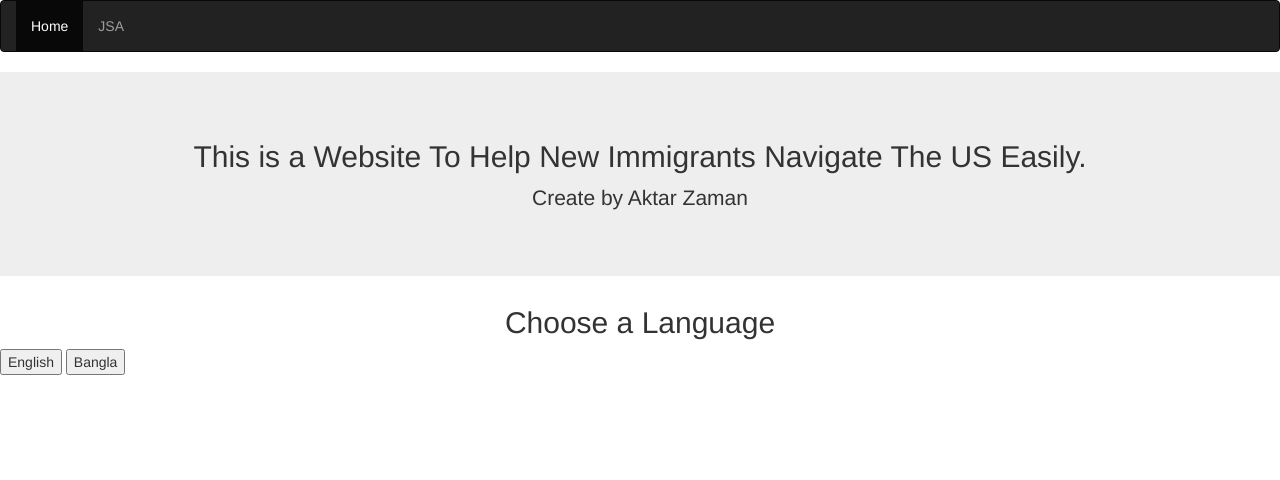
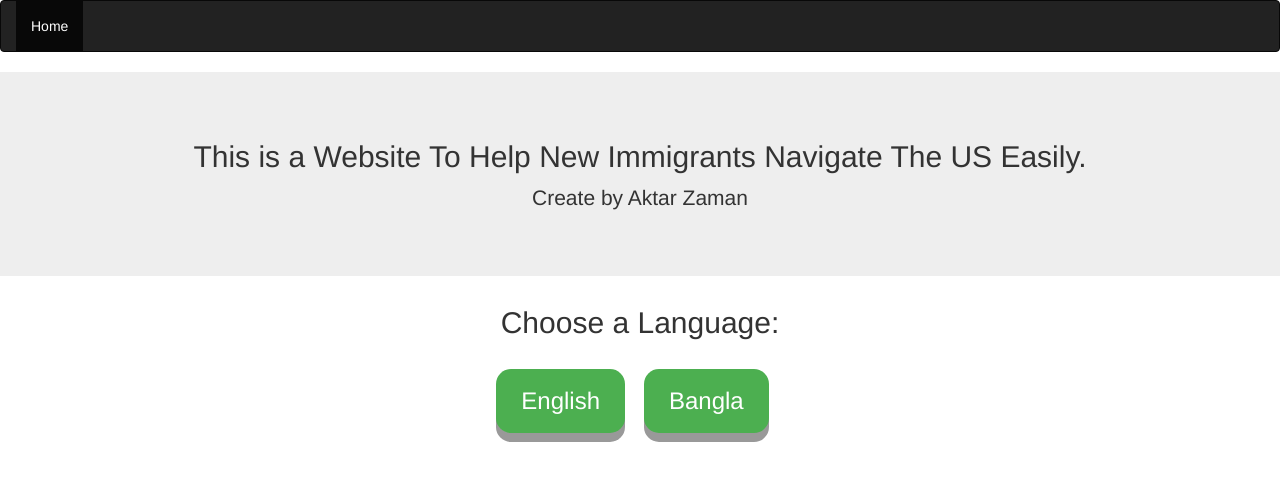
Before and after one commit to Zamy97/Help-Immigrants, a website: page views/index.html in a window 1280 px wide. Drawn offline with nearby package versions, Linux system fonts and the light colour scheme.

Commit message:
adding css buttons

```diff
--- a/views/index.html
+++ b/views/index.html
@@ -14,7 +14,6 @@
   <div class="container-fluid">
     <ul class="nav navbar-nav">
       <li class="active"><a href="/">Home</a></li>
-      <li><a href="/about">JSA</a></li>
     </ul>
   </div>
 </nav>
@@ -25,10 +24,48 @@
 </div>
 
 <div class="Jumbtron text-center">
-    <h2> Choose a Language </h2>
+    <h2> Choose a Language: </h2>
+    <br>
 </div>
-<button  type="button"> English </button>
-<button type="button"> Bangla </button>
+
+<meta name="viewport" content="width=device-width, initial-scale=1">
+<style>
+.button {
+  padding: 15px 25px;
+  font-size: 24px;
+  text-align: center;
+  cursor: pointer;
+  outline: none;
+  color: #fff;
+  background-color: #4CAF50;
+  border: none;
+  border-radius: 15px;
+  box-shadow: 0 9px #999;
+}
+
+.button:hover {background-color: #3e8e41}
+
+.button:active {
+  background-color: #3e8e41;
+  box-shadow: 0 5px #666;
+  transform: translateY(4px);
+}
+
+.button-space {
+    margin-right: 15px;
+}
+</style>
+
+
+<div class="col-md-12 text-center">
+<button class="button button-space active" onclick="location.href='first_page'" >English</button>
+
+<button class="button button-space active">Bangla</button>
+
+</div>
+
+
+
 
 <!-- <div class="container">
   <div class="row">
```
Also changed, not shown: app.js (+7 -3 lines), views/404.html (+1 -1 lines), views/about.html (+2 -2 lines), views/first_page.html (added, +99 -0 lines), 1 other file.
